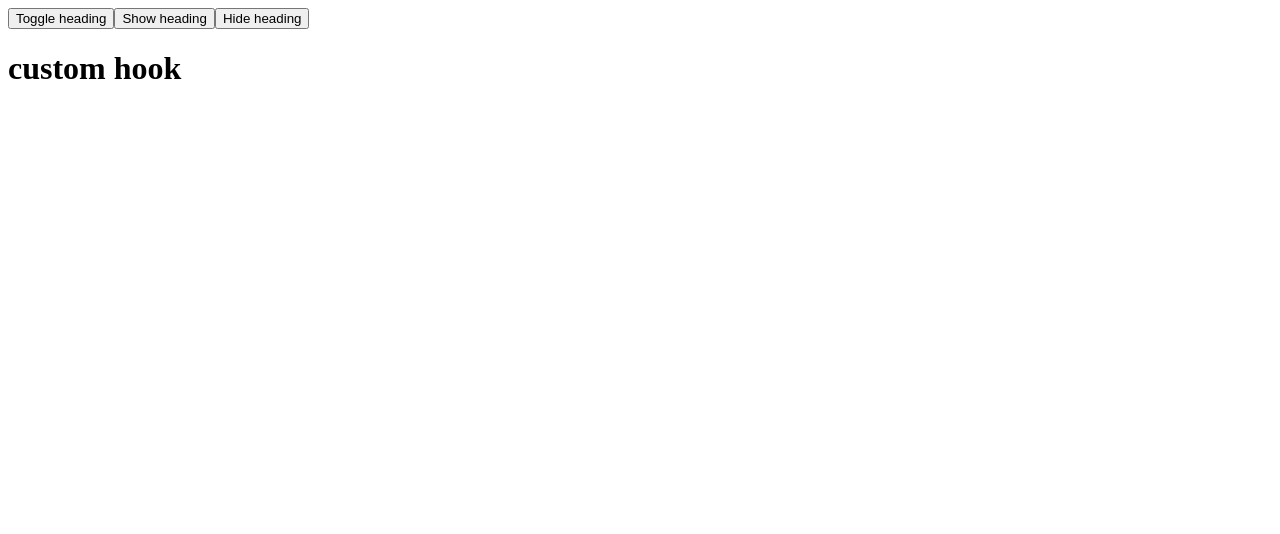
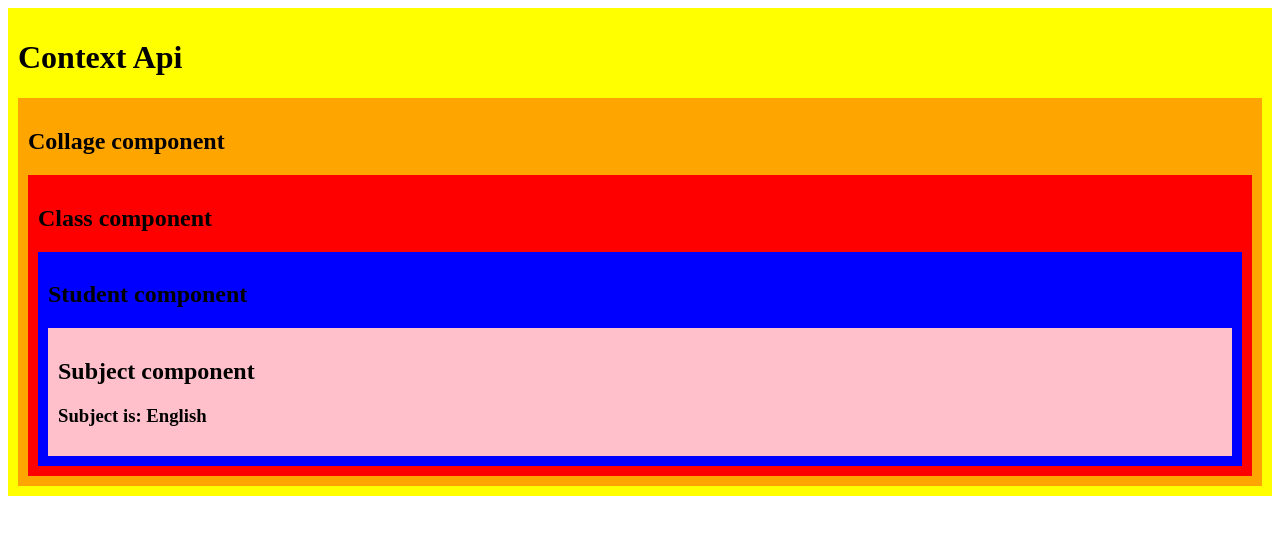
Before and after one commit to Sonukumar201995/Learn-React.js, a React (Vite) app: page / in a window 1280 px wide. Shown: the top 534 px of the page. Built offline with nearby package versions, Linux system fonts and the light colour scheme.

Commit message:
context Api

```diff
--- a/src/App.jsx
+++ b/src/App.jsx
@@ -1,25 +1,17 @@
-import useToggle from "./useToggle";
+import Collage from "./Collage";
+import { Subjectcontext } from "./Context";
 
-function App() {
-  const [value, toggleValue] = useToggle(true);
+function App(){
+  return(
 
-  return (
-    <div>
-      <button onClick={() => toggleValue()}>
-        Toggle heading
-      </button>
+      <div style={{backgroundColor:'yellow', padding:10}}>
+        <Subjectcontext.Provider value="English">
+          <h1>Context Api</h1>
+          <Collage/>
+        </Subjectcontext.Provider>
+      </div>
 
-      <button onClick={() => toggleValue(true)}>
-        Show heading
-      </button>
-
-      <button onClick={() => toggleValue(false)}>
-        Hide heading
-      </button>
-
-      {value && <h1>custom hook</h1>}
-    </div>
-  );
+  )
 }
 
 export default App;
--- /dev/null
+++ b/src/ClassC.jsx
@@ -0,0 +1,12 @@
+import Student from "./Student";
+
+function ClassC(){
+  return(
+    <div style={{backgroundColor:'red', padding:10}}>
+      <h2>Class component</h2>
+      <Student/>
+    </div>
+  )
+}
+
+export default ClassC;
--- /dev/null
+++ b/src/Collage.jsx
@@ -0,0 +1,12 @@
+import ClassC from "./ClassC";
+
+function Collage(){
+  return(
+    <div style={{backgroundColor:'orange', padding:10}}>
+      <h2>Collage component</h2>
+      <ClassC/>
+    </div>
+  )
+}
+
+export default Collage;
--- /dev/null
+++ b/src/Context.jsx
@@ -0,0 +1,3 @@
+import { createContext } from "react";
+
+export const Subjectcontext = createContext("Math");
--- /dev/null
+++ b/src/Student.jsx
@@ -0,0 +1,12 @@
+import Subject from "./Subject";
+
+function Student(){
+  return(
+    <div style={{backgroundColor:"blue", padding:10}}>
+      <h2>Student component</h2>
+      <Subject/>
+    </div>
+  )
+}
+
+export default Student;
--- /dev/null
+++ b/src/Subject.jsx
@@ -0,0 +1,15 @@
+import { useContext } from "react";
+import { Subjectcontext } from "./Context";
+
+function Subject(){
+  const subject = useContext(Subjectcontext);
+
+  return(
+    <div style={{backgroundColor:'pink', padding:10}}>
+      <h2>Subject component</h2>
+      <h3>Subject is: {subject}</h3>
+    </div>
+  )
+}
+
+export default Subject;
--- a/src/useToggle.jsx
+++ /dev/null
@@ -1,17 +0,0 @@
-import { useState } from "react";
-
-function useToggle(defaultVal = false) {
-  const [value, setValue] = useState(defaultVal);
-
-  function toggleValue(val) {
-    if (typeof val !== "boolean") {
-      setValue(prev => !prev);
-    } else {
-      setValue(val);
-    }
-  }
-
-  return [value, toggleValue];
-}
-
-export default useToggle;
```
